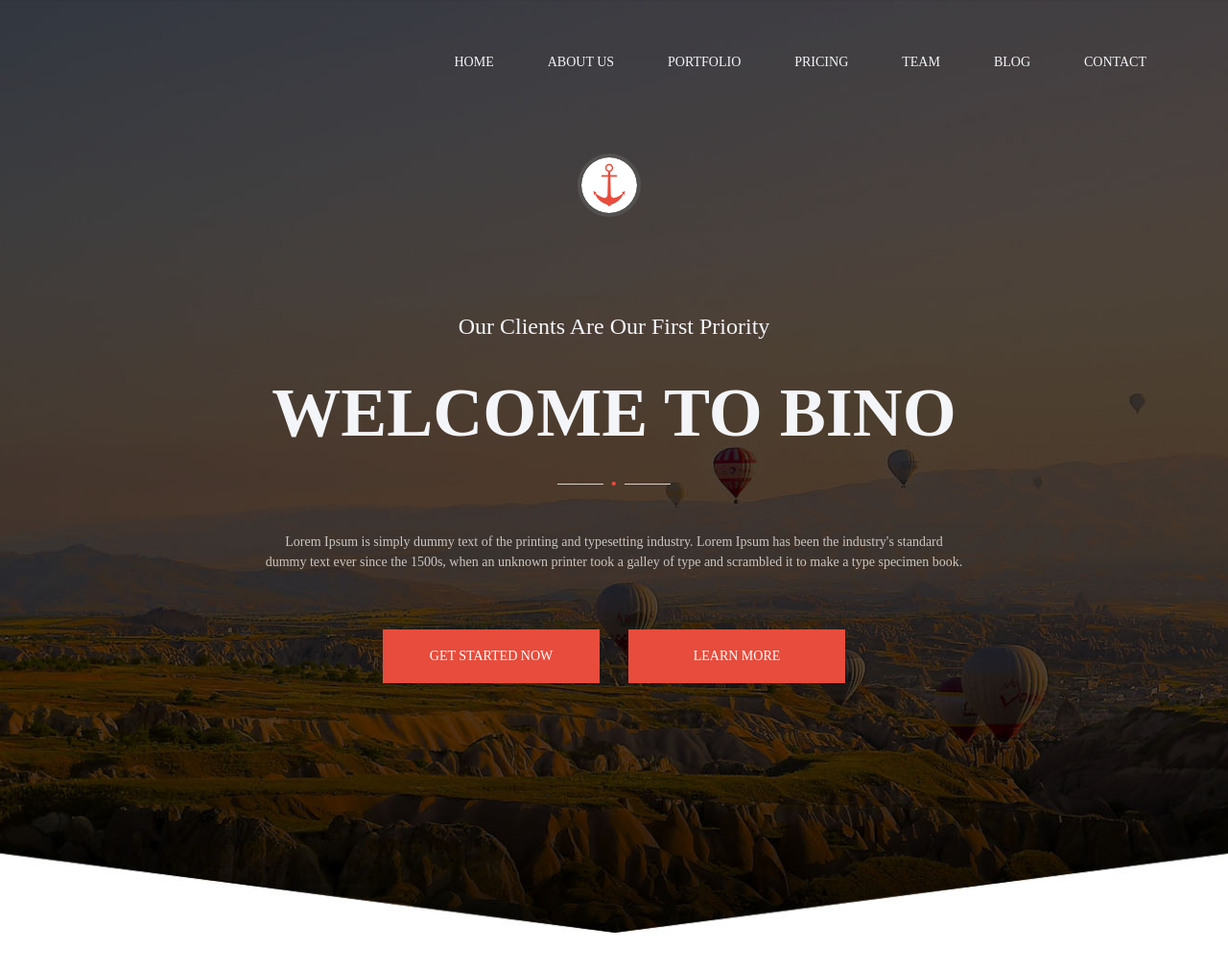
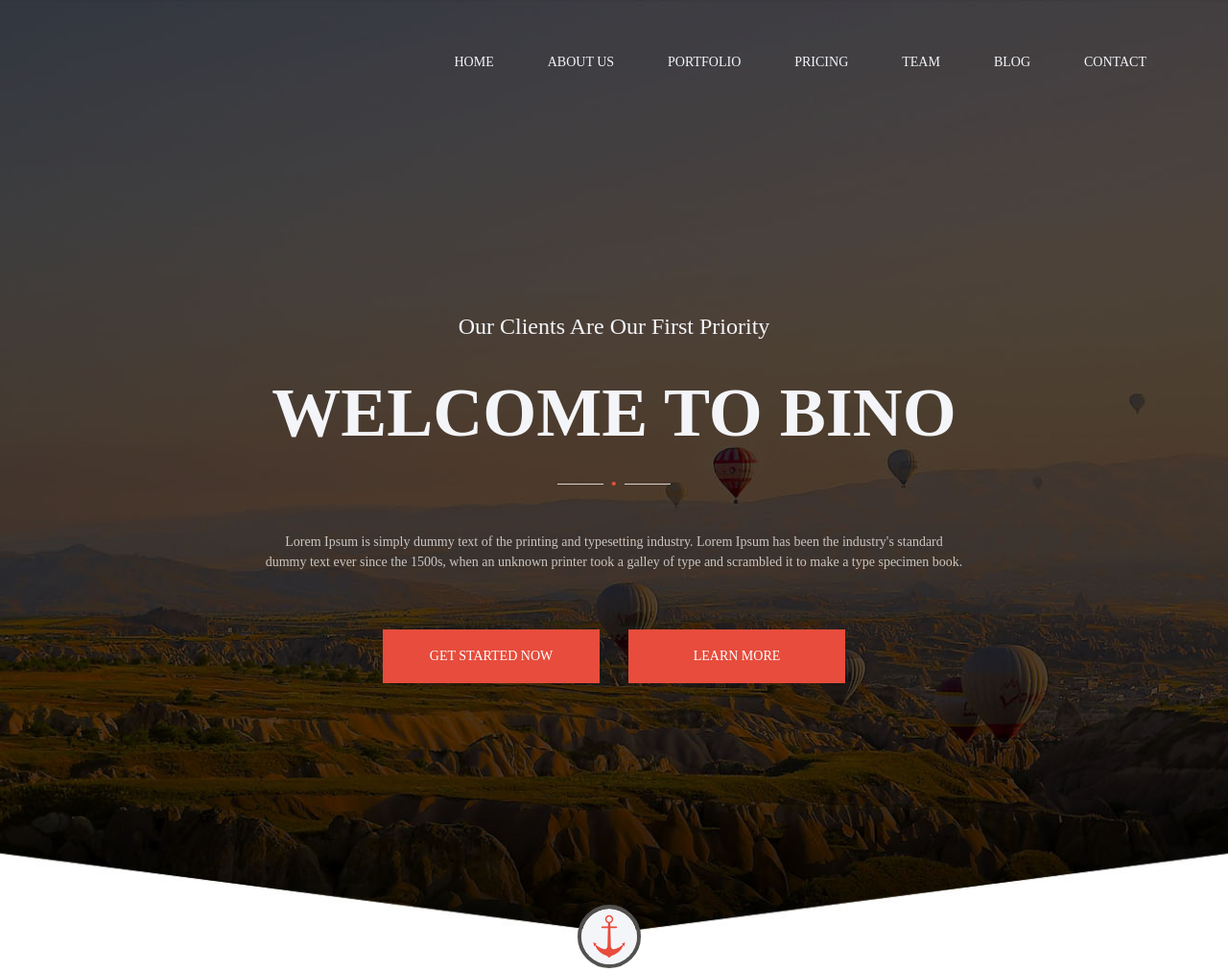
Before and after one commit to nina-mandarin/html-css-test, a website: page src/index.html in a window 1280 px wide. Shown: the whole page at 96% size. Before the commit the page ends 972 px from the top, so only its background shows below. Drawn offline with nearby package versions, Linux system fonts and the light colour scheme; files that its build step writes are made by us from their sources; a web font is replaced by a local one.

Commit message:
changed icon-down
icon added to header.html

```diff
--- a/src/html/header.html
+++ b/src/html/header.html
@@ -43,5 +43,15 @@
       <button class="header-button">get started now</button>
       <button class="header-button">learn more</button>
     </article>
+
+    <!--icon-down-->
+    <i class="header-icon">
+      <svg class="icon-anchor" xmlns="http://www.w3.org/2000/svg" viewBox="0 0 508 508">
+        <path fill="none" stroke="#53514f" stroke-width="4" d="M20,50 C20,0 100,0 100,50" />
+        <circle cx="254" cy="254" r="254" fill="#f4f5f9" />
+        <path d="M368 321.4l10.7 7.6c-21.9 19.6-49.4 34-80 41.2-15.2 3.6-29.4-10.9-29.9-30.8l-3.7-162.2h54.1c3.7 0 6.7-3 6.7-6.7v-.9c0-3.7-3-6.7-6.7-6.7h-54.5L264 131c15.3-4.4 26.5-18.5 26.5-35.2 0-20.3-16.4-36.7-36.7-36.7s-36.7 16.4-36.7 36.7c0 16.7 11.2 30.8 26.5 35.2l-.7 31.9h-54.5c-3.7 0-6.7 3-6.7 6.7v.9c0 3.7 3 6.7 6.7 6.7h54.1l-3.7 162.2c-.5 19.9-14.6 34.3-29.9 30.8-30.5-7.2-57.9-21.6-79.8-41.1l10.9-7.8-29.9-15.5 5.5 40.8 8.9-13c17 42.5 49.4 75.1 89 88.5 14 4.7 27 13.1 38.3 24.6l2 2.1 2-2.1c11.3-11.5 24.4-19.9 38.3-24.6 39.7-13.4 72.2-46.2 89.2-88.9l9.1 13.4 5.5-40.8-29.9 15.6zM229.7 95.9c0-13.3 10.8-24.1 24.1-24.1s24.1 10.8 24.1 24.1-10.8 24.1-24.1 24.1-24.1-10.8-24.1-24.1z"
+          fill="#e74c3c" />
+      </svg>
+    </i>
   </div>
 </div>
--- a/src/index.html
+++ b/src/index.html
@@ -14,14 +14,6 @@
 <body>
   //= html/header.html
 
-  <!--icon-down-->
-  <i class="icon-down">
-    <svg class="icon-anchor" xmlns="http://www.w3.org/2000/svg" viewBox="0 0 508 508">
-      <circle cx="254" cy="254" r="254" fill="#fff" />
-      <path d="M368 321.4l10.7 7.6c-21.9 19.6-49.4 34-80 41.2-15.2 3.6-29.4-10.9-29.9-30.8l-3.7-162.2h54.1c3.7 0 6.7-3 6.7-6.7v-.9c0-3.7-3-6.7-6.7-6.7h-54.5L264 131c15.3-4.4 26.5-18.5 26.5-35.2 0-20.3-16.4-36.7-36.7-36.7s-36.7 16.4-36.7 36.7c0 16.7 11.2 30.8 26.5 35.2l-.7 31.9h-54.5c-3.7 0-6.7 3-6.7 6.7v.9c0 3.7 3 6.7 6.7 6.7h54.1l-3.7 162.2c-.5 19.9-14.6 34.3-29.9 30.8-30.5-7.2-57.9-21.6-79.8-41.1l10.9-7.8-29.9-15.5 5.5 40.8 8.9-13c17 42.5 49.4 75.1 89 88.5 14 4.7 27 13.1 38.3 24.6l2 2.1 2-2.1c11.3-11.5 24.4-19.9 38.3-24.6 39.7-13.4 72.2-46.2 89.2-88.9l9.1 13.4 5.5-40.8-29.9 15.6zM229.7 95.9c0-13.3 10.8-24.1 24.1-24.1s24.1 10.8 24.1 24.1-10.8 24.1-24.1 24.1-24.1-10.8-24.1-24.1z"
-        fill="#e74c3c" />
-    </svg>
-  </i>
 </body>
 
 </html>
--- a/src/sass/components/_icon-down.scss
+++ /dev/null
@@ -1,12 +0,0 @@
-.icon-down {
-  position: fixed;
-  top: 20%;
-  left: 47%;
-  display: block;
-}
-
-.icon-anchor {
-  width: px-to-rem(66px);
-  border: 4px solid #53514f;
-  border-radius: 50%;
-}
--- a/src/sass/layuont/_header.scss
+++ b/src/sass/layuont/_header.scss
@@ -1,4 +1,5 @@
 .page-header {
+  position: relative;
   @include background-img ($url: './img/header/header.jpg');
   background-position: center;
 }
@@ -61,3 +62,17 @@
     margin-right: px-to-rem(30px);
   }
 }
+
+//header-icon
+.header-icon {
+  position: absolute;
+  top: 97%;
+  left: 47%;
+  display: block;
+}
+
+.icon-anchor {
+  width: px-to-rem(66px);
+  border: 4px solid #53514f;
+  border-radius: 50%;
+}
--- a/src/sass/styles.scss
+++ b/src/sass/styles.scss
@@ -12,4 +12,4 @@
 @import 'layuont/header.scss';
 
 //components
-@import 'components/icon-down.scss';
+//@import 'components/icon-down.scss';
```
Also changed, not shown: dist/index.html, dist/styles.css.
